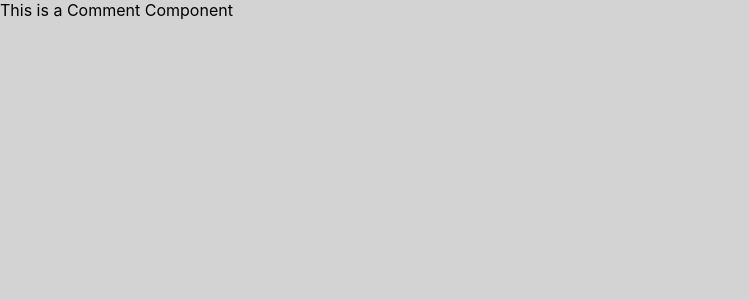
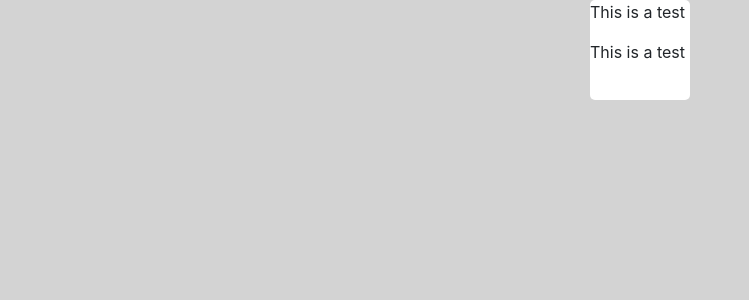
Before and after one commit to calebq2010/facebook-posts-qa, a React (Create React App) app: page / in a window 1280 px wide. Shown: the top 300 px of the page, without its empty margins (0-749 px from the left). Built offline with nearby package versions, Linux system fonts and the light colour scheme.

Commit message:
adding react boostrap to project and some small tweaks to adding the comment

```diff
--- a/package.json
+++ b/package.json
@@ -10,7 +10,9 @@
     "@types/node": "^12.0.0",
     "@types/react": "^17.0.0",
     "@types/react-dom": "^17.0.0",
+    "bootstrap": "^5.0.2",
     "react": "^17.0.2",
+    "react-bootstrap": "^2.0.0-beta.4",
     "react-dom": "^17.0.2",
     "react-scripts": "4.0.3",
     "typescript": "^4.1.2",
--- a/src/components/Comment.tsx
+++ b/src/components/Comment.tsx
@@ -1,9 +1,11 @@
 import React from 'react';
+import './comment.css'
 
 export const Comment = () => {
   return (
     <div className='comment'>
-      This is a Comment Component
+      <p>This is a test</p>
+      <p>This is a test</p>
     </div>
   )
 }
--- a/src/components/MainCommentSection.tsx
+++ b/src/components/MainCommentSection.tsx
@@ -3,7 +3,7 @@ import { Comment } from './Comment'
 
 export const MainCommentSection = () => {
   return (
-    <div>
+    <div className='d-flex justify-content-center'>
       <Comment />
     </div>
   )
--- /dev/null
+++ b/src/components/comment.css
@@ -0,0 +1,6 @@
+.comment {
+  width: 100px;
+  height: 100px;
+  background-color: white;
+  border-radius: 5px;
+}
--- a/src/index.tsx
+++ b/src/index.tsx
@@ -1,5 +1,6 @@
 import React from 'react';
 import ReactDOM from 'react-dom';
+import 'bootstrap/dist/css/bootstrap.css';
 import './index.css';
 import App from './App';
 
```
